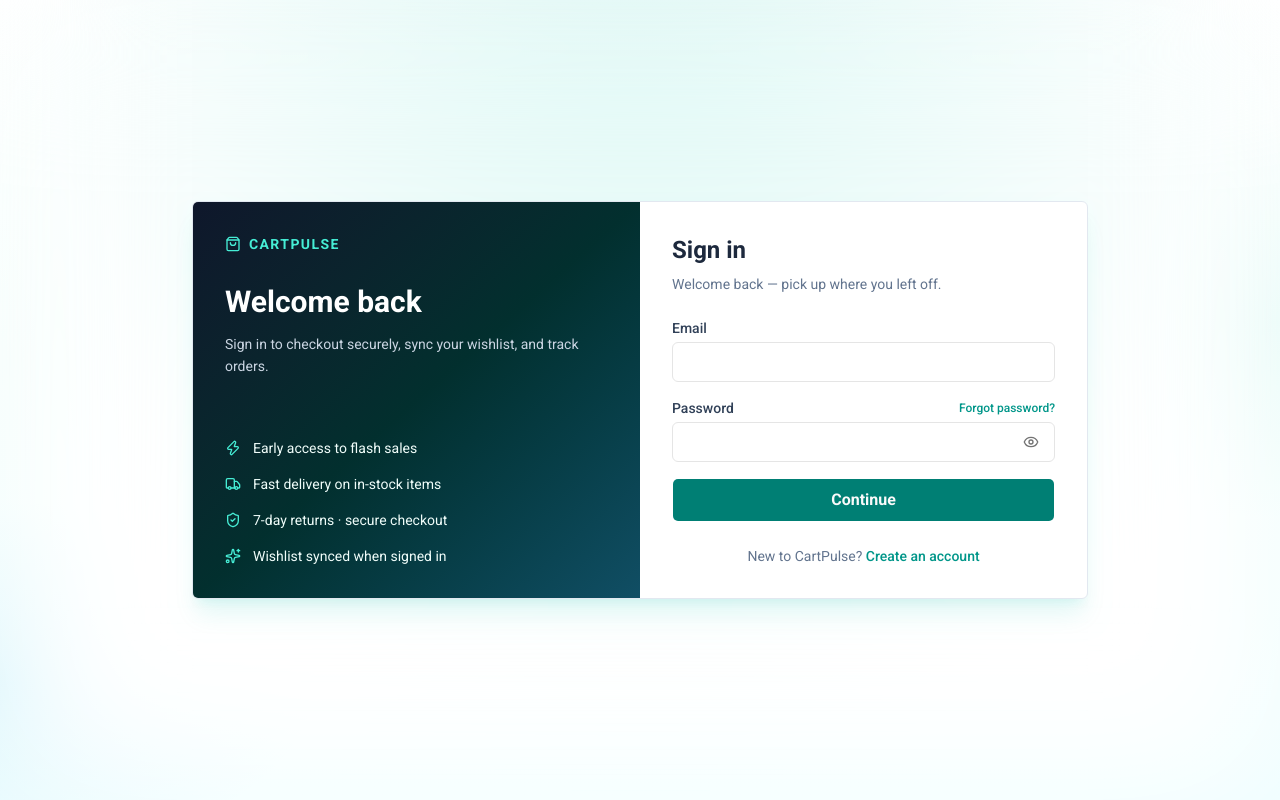
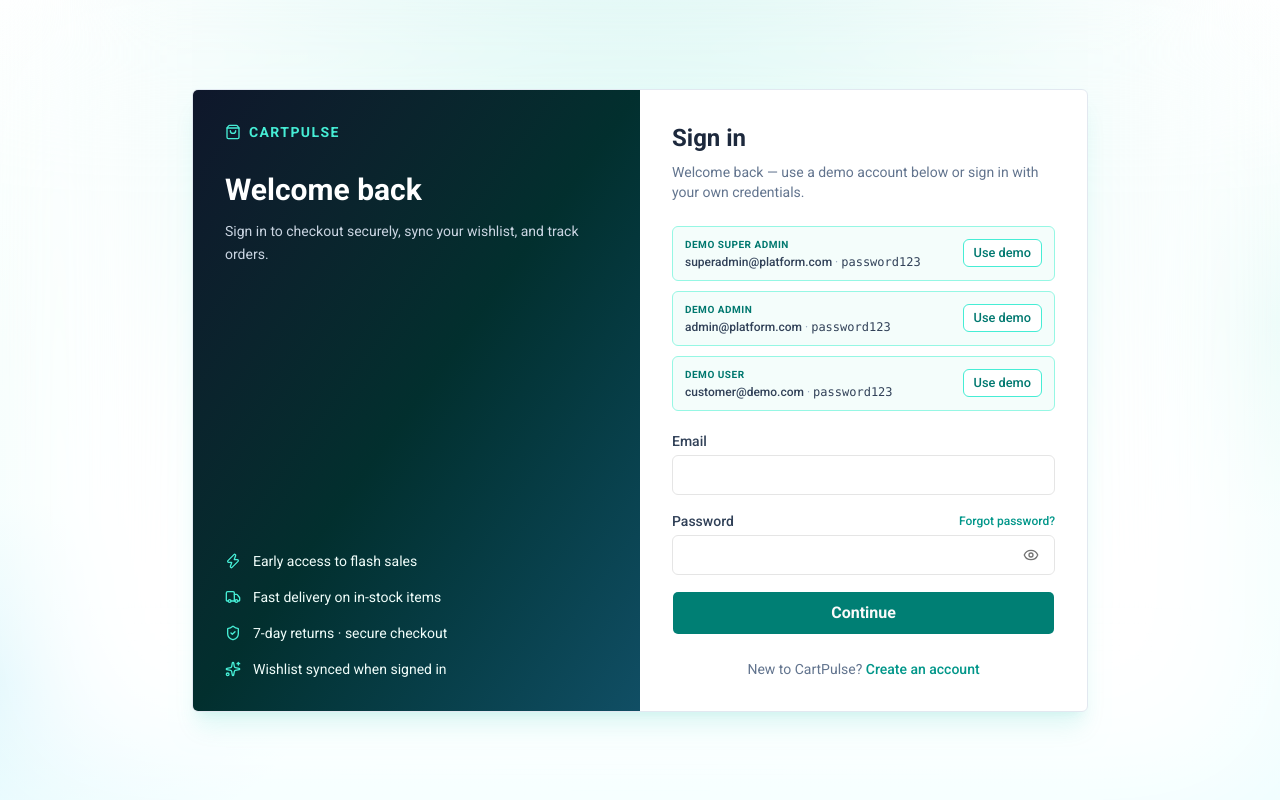
Before and after one commit to rahmat058/cartpulse, a Next.js app: page /en/login in a window 1280 px wide. Built offline with nearby package versions, Linux system fonts and the light colour scheme.

Commit message:
added: sign in page hint user credential

```diff
--- a/components/auth/LoginForm.tsx
+++ b/components/auth/LoginForm.tsx
@@ -22,6 +22,24 @@
   oauthProviders?: OAuthProviders
 }
 
+const DEMO_ACCOUNTS = [
+  {
+    label: 'Demo Super Admin',
+    email: 'superadmin@platform.com',
+    password: 'password123',
+  },
+  {
+    label: 'Demo Admin',
+    email: 'admin@platform.com',
+    password: 'password123',
+  },
+  {
+    label: 'Demo User',
+    email: 'customer@demo.com',
+    password: 'password123',
+  },
+] as const
+
 export function LoginForm({ oauthProviders = { google: false, github: false } }: LoginFormProps) {
   const router = useRouter()
   const searchParams = useSearchParams()
@@ -41,12 +59,17 @@
     register,
     handleSubmit,
     setError,
+    setValue,
     formState: { errors, isSubmitting },
   } = useForm<LoginFormValues>({
     resolver: zodResolver(loginSchema),
     defaultValues: { email: '', password: '' },
   })
 
+  function fillDemoAccount(email: string, password: string) {
+    setValue('email', email, { shouldValidate: true, shouldDirty: true })
+    setValue('password', password, { shouldValidate: true, shouldDirty: true })
+  }
   useEffect(() => {
     setPendingWishlist(hasPendingWishlistProductId())
   }, [])
@@ -140,7 +163,7 @@
   return (
     <AuthShell
       title="Sign in"
-      subtitle="Welcome back — pick up where you left off."
+      subtitle="Welcome back — use a demo account below or sign in with your own credentials."
       asideTitle="Welcome back"
       asideDescription="Sign in to checkout securely, sync your wishlist, and track orders."
       asideItems={[
@@ -184,6 +207,33 @@
           Sign in to save the item to your wishlist.
         </p>
       )}
+
+      <div className="mb-5 space-y-2.5">
+        {DEMO_ACCOUNTS.map((account) => (
+          <div
+            key={account.email}
+            className="flex items-center justify-between gap-3 rounded-md border border-teal-200 bg-teal-50/70 px-3 py-2.5 dark:border-teal-900 dark:bg-teal-950/30">
+            <div className="min-w-0">
+              <p className="text-[10px] font-bold tracking-wider text-teal-700 uppercase dark:text-teal-300">
+                {account.label}
+              </p>
+              <p className="mt-0.5 truncate text-xs text-slate-700 dark:text-slate-200">
+                <span className="font-medium">{account.email}</span>
+                <span className="text-slate-400"> · </span>
+                <span className="font-mono">{account.password}</span>
+              </p>
+            </div>
+            <Button
+              type="button"
+              variant="outline"
+              size="sm"
+              className="shrink-0 border-teal-300 bg-white text-teal-700 hover:bg-teal-50 hover:text-teal-800 dark:border-teal-700 dark:bg-slate-950 dark:text-teal-300 dark:hover:bg-teal-950/50"
+              onClick={() => fillDemoAccount(account.email, account.password)}>
+              Use demo
+            </Button>
+          </div>
+        ))}
+      </div>
 
       <form onSubmit={handleSubmit(onSubmit)} className="space-y-4" noValidate>
         <div>
```
